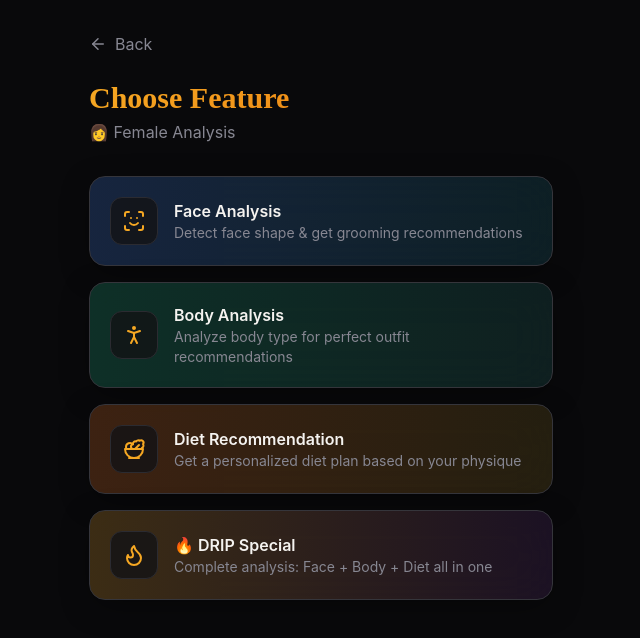
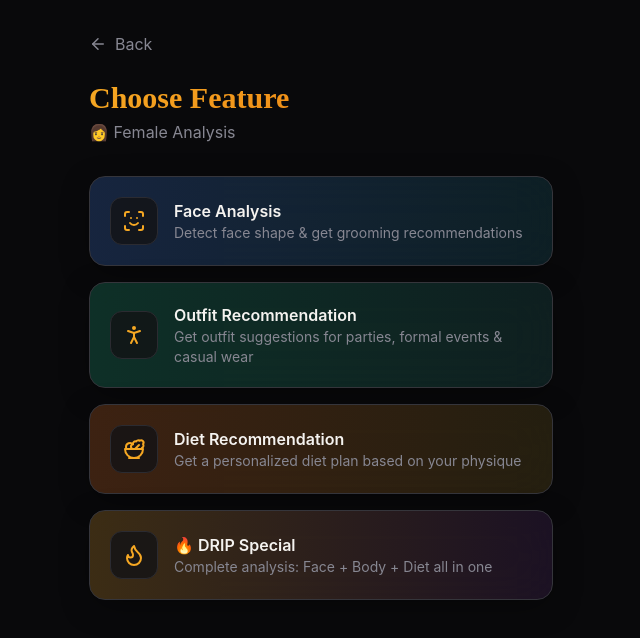
Before and after one commit to YadagiriBoini/Drip, a React (Vite) app: page /features/1 in a window 1280 px wide. Shown: the top 638 px of the page, without its empty margins (319-959 px from the left). Built offline with nearby package versions, Linux system fonts and the light colour scheme; the HTML template or start-up script is replaced by a standard one.

Commit message:
Updated diet analysis UI content

```diff
--- a/src/pages/FeaturesMenu.tsx
+++ b/src/pages/FeaturesMenu.tsx
@@ -22,8 +22,8 @@ const features: Feature[] = [
   },
   {
     id: 'body',
-    title: 'Body Analysis',
-    description: 'Analyze body type for perfect outfit recommendations',
+    title: 'Outfit Recommendation',
+    description: 'Get outfit suggestions for parties, formal events & casual wear',
     icon: PersonStanding,
     color: 'from-emerald-500/20 to-teal-500/10',
   },
```
